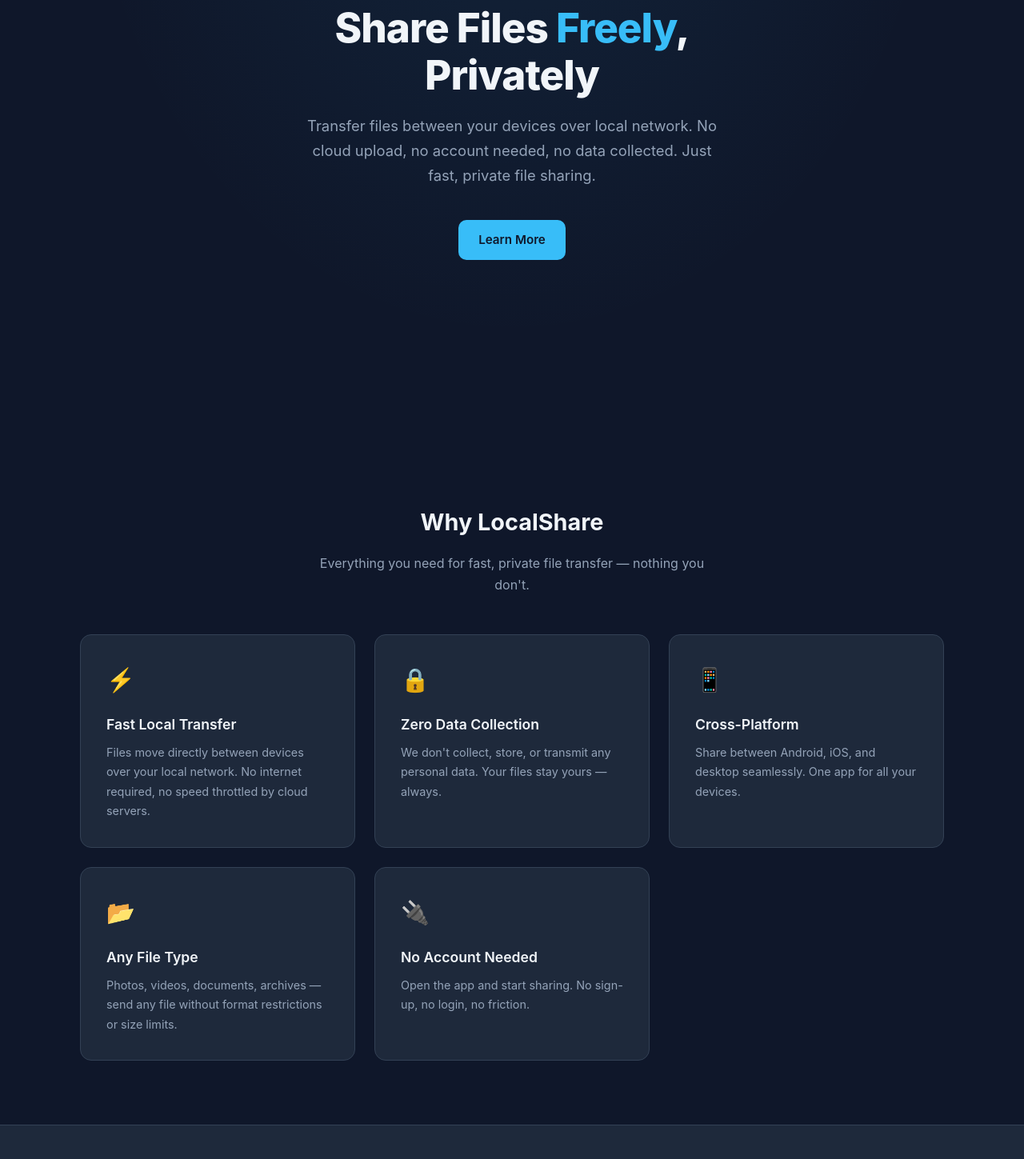
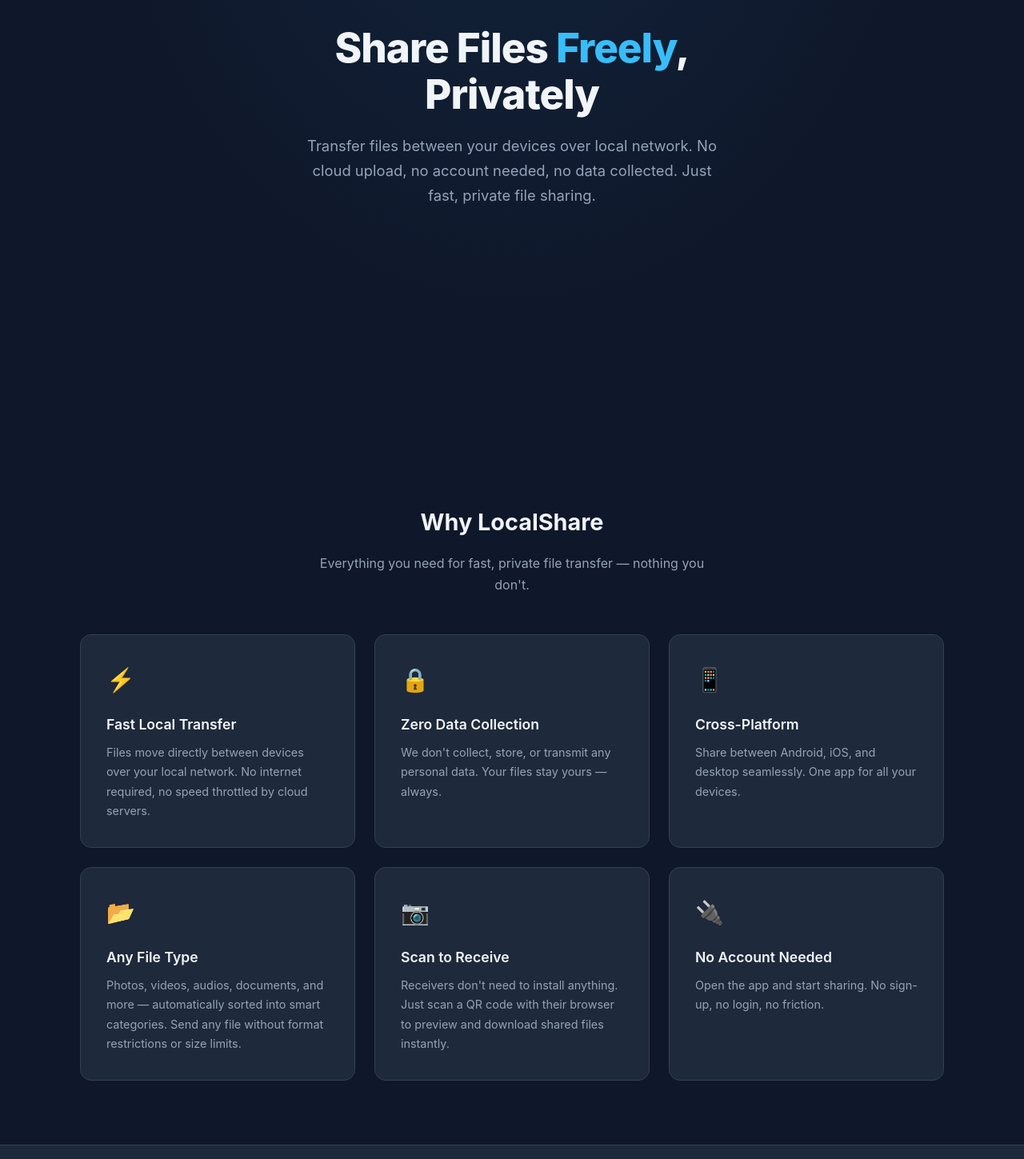
Before and after one commit to DongYinPing/localshare, a plain HTML site: page home-preview.html in a window 1280 px wide. Shown: the part 251-1700 px from the top of the page at 80% size. Drawn offline with Linux system fonts and the light colour scheme.

Commit message:
Remove Learn More button, add Scan to Receive feature, update file type description

```diff
--- a/home-preview.html
+++ b/home-preview.html
@@ -137,9 +137,6 @@
     <div class="hero-content">
         <h1>Share Files <span>Freely</span>,<br>Privately</h1>
         <p>Transfer files between your devices over local network. No cloud upload, no account needed, no data collected. Just fast, private file sharing.</p>
-        <div class="hero-actions">
-            <a href="#features" class="btn btn-primary">Learn More</a>
-        </div>
     </div>
 </section>
 
@@ -166,7 +163,12 @@
             <div class="feature-card">
                 <div class="feature-icon">&#128194;</div>
                 <h3>Any File Type</h3>
-                <p>Photos, videos, documents, archives — send any file without format restrictions or size limits.</p>
+                <p>Photos, videos, audios, documents, and more — automatically sorted into smart categories. Send any file without format restrictions or size limits.</p>
+            </div>
+            <div class="feature-card">
+                <div class="feature-icon">&#128247;</div>
+                <h3>Scan to Receive</h3>
+                <p>Receivers don't need to install anything. Just scan a QR code with their browser to preview and download shared files instantly.</p>
             </div>
             <div class="feature-card">
                 <div class="feature-icon">&#128268;</div>
```
